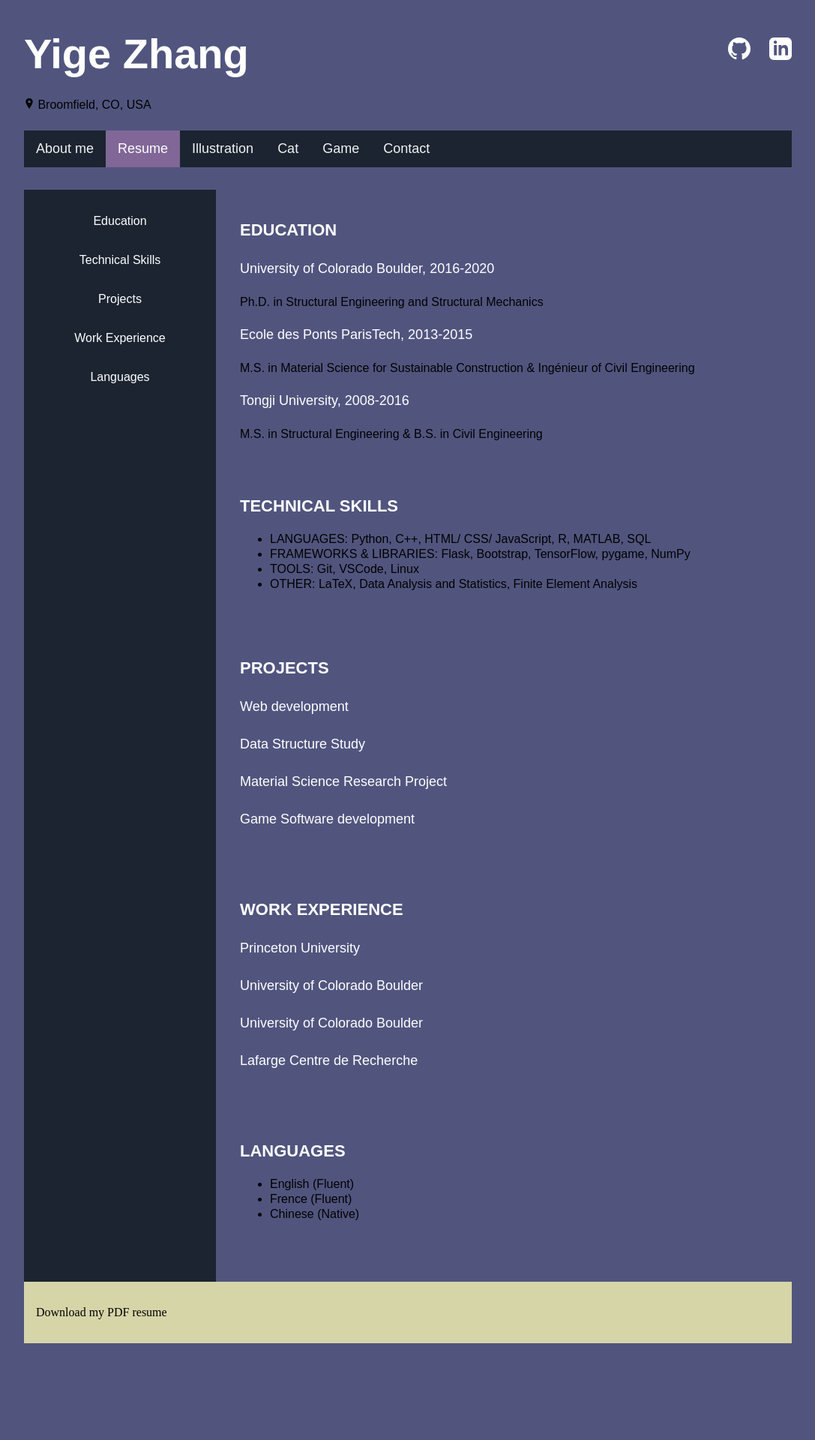
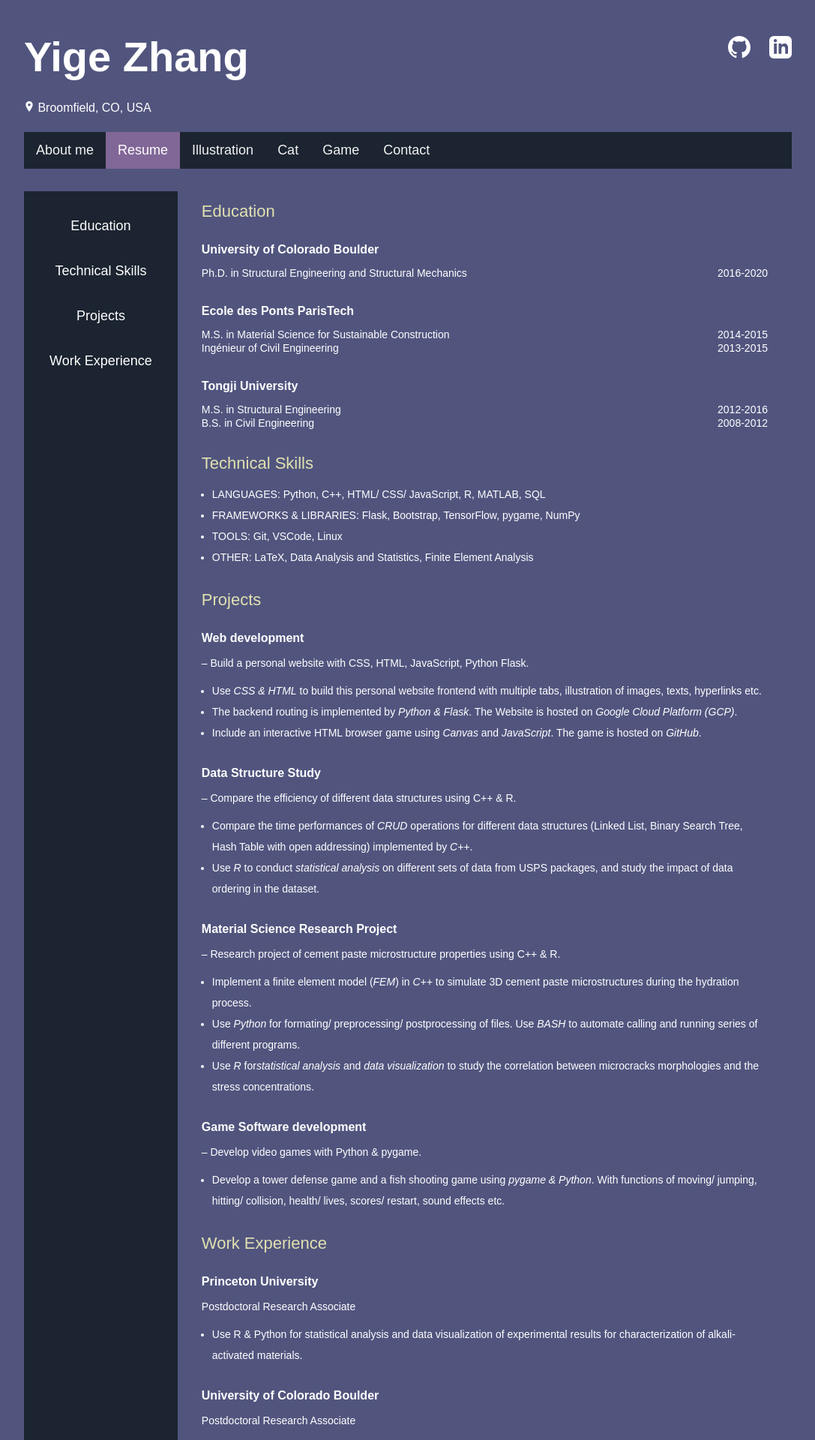
Before and after one commit to yyggzz/yigezhang.net, a Flask app: page /resume in a window 1280 px wide. Shown: the top 1920 px of the page at 75% size, without its empty margins (96-1183 px from the left). Before the commit the page ends 1791 px from the top, so only its background shows below. Run offline with Flask 2, Linux system fonts and the light colour scheme.

Commit message:
update resume page

```diff
--- a/static/main.css
+++ b/static/main.css
@@ -1,55 +1,66 @@
 body {
     background-color: #51557E;
-    margin-top: 10px;
+    margin-top: 3rem;
     margin-left: 10%;
     margin-right: 10%;
-    margin-bottom: 50px;
+    margin-bottom: 4rem;
 }
 
 h1 {
-    margin-top: 50px;
-    margin-bottom: 30px;
+    margin-top: 2rem;
+    margin-bottom: 1.5rem;
     font-family: Averta, sans-serif;
     color: #fff;
     font-size: 56px;
-    line-height: 44px;
+    line-height: 100%;
     font-weight: 700;
 }
 
 h2 {
-    margin-top: 20px;
-    margin-bottom: 10px;
+    margin-top: 1rem;
+    margin-bottom: 1rem;
+    font-family: Averta, sans-serif;
+    color: #e2e1b0;
+    font-size: 22px;
+    line-height: 100%;
+    font-weight: 300;
+}
+
+h3 {
+    margin-top: 2em;
+    margin-bottom: 1em;
     font-family: Averta, sans-serif;
     color: #fff;
-    font-size: 22px;
-    line-height: 36px;
-    font-style: normal;
-    font-weight: 700;
-    text-transform: uppercase;
+    font-size: 16px;
+    line-height: 100%;
+}
+
+h4 {
+    display: inline;
+    margin-top: 0;
+    margin-bottom: 0;
+    font-family: Averta, sans-serif;
+    color: #fff;
+    font-size: 14px;
+    line-height: 100%;
+    font-weight: 300;
 }
 
 p {
-    margin-bottom: 20px;
+    margin-bottom: 1em;
     font-family: Averta, sans-serif;
     color: #fff;
     font-size: 18px;
-    line-height: 30px;
+    line-height: 150%;
 
 }
 
-small {
+ul {
+    padding-left: 1em;
     font-family: Averta, sans-serif;
-    color: black;
-    font-size: 16px;
-    line-height: 20px;
-    font-weight: 200;
-}
-
-ul {
-    font-family: Averta, sans-serif;
-    color: black;
-    font-size: 16px;
-    line-height: 20px;
+    color: #fff;
+    font-size: 14px;
+    line-height: 200%;
 }
 
 a {
@@ -70,7 +81,7 @@
 }
 
 .content {
-    margin-top: 60px;
+    margin-top: 2rem;
 }
 
 .social-icon {
--- a/static/resume.css
+++ b/static/resume.css
@@ -11,7 +11,7 @@
   width: 100%;
   margin: 0;
   display: grid;
-  grid-template-columns: 1fr 3fr;
+  grid-template-columns: 1fr 4fr;
 
 }
 
@@ -26,7 +26,7 @@
   white-space: nowrap;
   background: #1B2430;
   font-family: Averta, sans-serif;
-  padding: 1rem;
+  padding: 1rem 0;
   text-align: center;
 
 }
@@ -48,6 +48,7 @@
   padding: 1rem 1rem;
   color: white;
   text-decoration: none;
+  font-size: large;
 }
 nav ul li a.current {
   background: #816797;
@@ -58,11 +59,11 @@
 }
 
 main {
-  padding-bottom: 2rem;
+  padding-bottom: 5rem;
 }
 section {
-  padding: 1em 2em;
-  margin: 0 0 1rem 0;
+  padding: 0em 2em;
+  margin: 0 0 2rem 0;
 }
 footer {
   grid-column: 1 / 3;
--- a/templates/base.html
+++ b/templates/base.html
@@ -24,12 +24,12 @@
 
             <h1>Yige Zhang</h1>
 
-            <p><small>
+            <p style="font-size: medium; line-height: 200%;">
                 <svg xmlns="http://www.w3.org/2000/svg" width="14" height="14" viewBox="0 0 24 24">
                     <path d="M12 0c-4.198 0-8 3.403-8 7.602 0 4.198 3.469 9.21 8 16.398 4.531-7.188 8-12.2 8-16.398 0-4.199-3.801-7.602-8-7.602zm0 11c-1.657 0-3-1.343-3-3s1.343-3 3-3 3 1.343 3 3-1.343 3-3 3z" fill="currentColor" fill-rule="evenodd"></path>
                 </svg>
                 Broomfield, CO, USA
-            </small></p>
+            </p>
 
 
             <div>
--- a/templates/cat.html
+++ b/templates/cat.html
@@ -18,7 +18,7 @@
 <p>Hi, my name is Yami and I am 5 years old now.</p>
 <p>My work is to patrol the house on a daily basis.
   As a full-time guard, I always keep an ear to the ground, though I seem to be napping sometimes.
-  In my free time, I like to catch flies, play with toy mouse, dance at midnight, and step on the shoulder of human to enjoy the scenery.
+  In my free time, I like to catch flies, play with my toy mouse, dance at midnight, knead hard and purr loud, as well as step on the shoulders of human to enjoy the scenery.
   </p>
 <!--This is the end of the intro of the cat page-->
 
--- a/templates/illustration.html
+++ b/templates/illustration.html
@@ -14,7 +14,7 @@
 <!--This is the end of top navigation bar-->
 
 <!--This is the intro of the illustration page-->
-<p>Drawing/ painting is a hobby of mine. Check out some of my digital illustrations work :)</p>
+<p>Painting is a hobby of mine. Check out some of my digital illustrations work :)</p>
 
 <!--This is the end of the intro of the illustration page-->
 
--- a/templates/resume.html
+++ b/templates/resume.html
@@ -22,19 +22,35 @@
     <li><a href="#section-2">Technical Skills</a></li>
     <li><a href="#section-3">Projects</a></li>
     <li><a href="#section-4">Work Experience</a></li>
-    <li><a href="#section-5">Languages</a></li>
+
   </ul>
 </nav>
 
 <main>
   <section id="section-1">
     <h2>Education</h2>
-    <p>University of Colorado Boulder, 2016-2020</p>
-    <small>Ph.D. in Structural Engineering and Structural Mechanics</small>
-    <p>Ecole des Ponts ParisTech, 2013-2015</p>
-    <small>M.S. in Material Science for Sustainable Construction & Ing&eacutenieur of Civil Engineering</small>
-    <p>Tongji University, 2008-2016</p>
-    <small>M.S. in Structural Engineering & B.S. in Civil Engineering</small>
+
+    <h3>University of Colorado Boulder</h3>
+    <h4 style="float:right">2016-2020</h4>
+    <h4 style="float:left">Ph.D. in Structural Engineering and Structural Mechanics</h4>
+    <br>
+
+    <h3>Ecole des Ponts ParisTech</h3>
+    <h4 style="float:right">2014-2015</h4>
+    <h4 style="float:left">M.S. in Material Science for Sustainable Construction</h4>
+    <br>
+    <h4 style="float:right">2013-2015</h4>
+    <h4 style="float:left">Ing&eacutenieur of Civil Engineering</h4>
+    <br>
+
+    <h3>Tongji University</h3>
+    <h4 style="float:right">2012-2016</h4>
+    <h4 style="float:left">M.S. in Structural Engineering</h4>
+    <br>
+    <h4 style="float:right">2008-2012</h4>
+    <h4 style="float:left">B.S. in Civil Engineering</h4>
+    <br>
+
   </section>
 
   <section id="section-2">
@@ -49,33 +65,78 @@
 
   <section id="section-3">
     <h2>Projects</h2>
-    <p>Web development</p>
-    <p>Data Structure Study</p>
-    <p>Material Science Research Project</p>
-    <p>Game Software development</p>
+
+    <h3>Web development</h3>
+    <h4>&#8211 Build a personal website with CSS, HTML, JavaScript, Python Flask.</h4>
+    <ul>
+      <li>Use <i>CSS & HTML</i> to build this personal website frontend with multiple tabs, illustration of images, texts, hyperlinks etc.</li>
+      <li>The backend routing is implemented by <i>Python & Flask</i>. The Website is hosted on <i>Google Cloud Platform (GCP)</i>.</li>
+      <li>Include an interactive HTML browser game using <i>Canvas</i> and <i>JavaScript</i>. The game is hosted on <i>GitHub</i>.</li>
+    </ul>
+
+    <h3>Data Structure Study</h3>
+    <h4>&#8211 Compare the efficiency of different data structures using C++ & R.</h4>
+    <ul>
+      <li>Compare the time performances of <i>CRUD</i> operations for different data structures (Linked List, Binary Search Tree, Hash Table with open addressing) implemented by <i>C++</i>.</li>
+      <li>Use <i>R</i> to conduct <i>statistical analysis</i> on different sets of data from USPS packages, and study the impact of data ordering in the dataset.</li>
+    </ul>
+
+    <h3>Material Science Research Project</h3>
+    <h4>&#8211 Research project of cement paste microstructure properties using C++ & R.</h4>
+    <ul>
+      <li>Implement a finite element model (<i>FEM</i>) in <i>C++</i> to simulate 3D cement paste microstructures during the hydration process.</li>
+      <li>Use <i>Python</i> for formating/ preprocessing/ postprocessing of files. Use <i>BASH</i> to automate calling and running series of different programs.</li>
+      <li>Use <i>R</i> for<i>statistical analysis</i> and <i>data visualization</i> to study the correlation between microcracks morphologies and the stress concentrations.</li>
+    </ul>
+
+    <h3>Game Software development</h3>
+    <h4>&#8211 Develop video games with Python & pygame.</h4>
+    <ul>
+      <li>Develop a tower defense game and a fish shooting game using <i>pygame & Python</i>. With functions of moving/ jumping, hitting/ collision, health/ lives, scores/ restart, sound effects etc.</li>
+    </ul>
+
   </section>
 
   <section id="section-4">
     <h2>Work Experience</h2>
-    <p>Princeton University</p>
-    <p>University of Colorado Boulder</p>
-    <p>University of Colorado Boulder</p>
-    <p>Lafarge Centre de Recherche</p>
+
+    <h3>Princeton University</h3>
+    <h4>Postdoctoral Research Associate</h4>
+    <ul>
+      <li>Use R & Python for statistical analysis and data visualization of experimental results for characterization of alkali-activated materials.</li>
+    </ul>
+
+    <h3>University of Colorado Boulder</h3>
+    <h4>Postdoctoral Research Associate</h4>
+    <ul>
+      <li>Use TensorFlow to learn the correlation between cross-section images and the mechanical properties of concrete by machine learning.</li>
+    </ul>
+
+    <h3>University of Colorado Boulder</h3>
+    <h4>Research Assistant</h4>
+    <ul>
+      <li>Develop a finite element analysis program implemented by C++ to study the time-dependent properties of cement paste.</li>
+      <li>Use a finite difference method implemented by MATLAB to study the impact of cracking network on drying of cement paste.</li>
+    </ul>
+    <h4>Teaching Assistant</h4>
+    <ul>
+      <li>TA for Probability, Statistics and Decision for Civil Engineers, Structural Analysis, Mechanics of Materials, Analytical Mechanics.</li>
+    </ul>
+
+    <h3>Lafarge Centre de Recherche</h3>
+    <h4>Research Engineer</h4>
+    <ul>
+      <li>Use math model and curve fitting to study the hydration kinetics of oil & gas well cements under elevated temperatures and pressures.</li>
+    </ul>
+
   </section>
 
-  <section id="section-5">
-    <h2>Languages</h2>
-    <ul>
-      <li>English (Fluent)</li>
-      <li>Frence (Fluent)</li>
-      <li>Chinese (Native)</li>
-    </ul>
-  </section>
+
 
 </main>
 
 <footer>
-  Download my PDF resume
+  Download my PDF resume (not yet attached)
 </footer>
 </div>
 <script src="/static/resume.js"></script>
```
Also changed, not shown: templates/about.html (+7 -6 lines), 1 other file.
